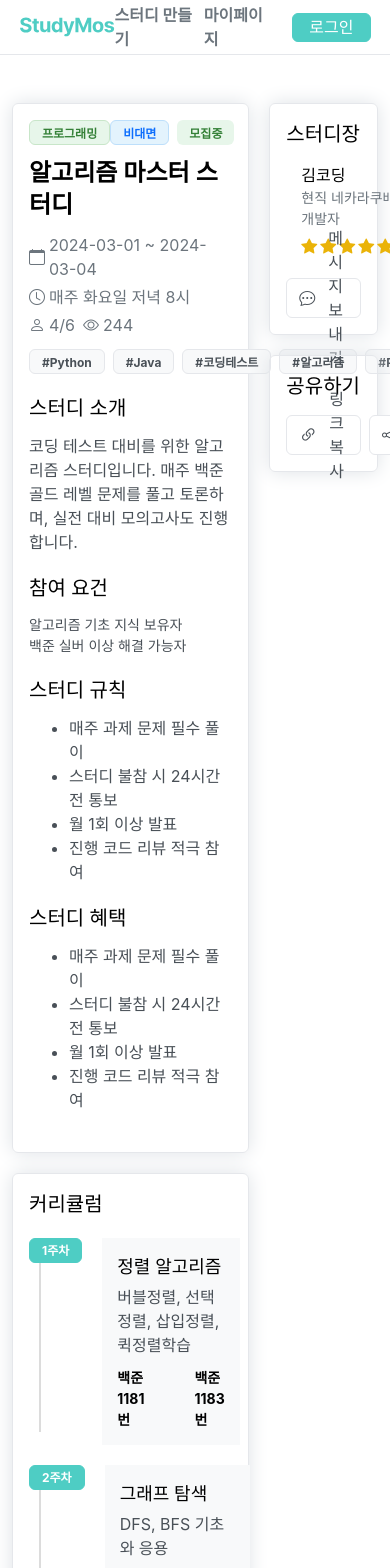
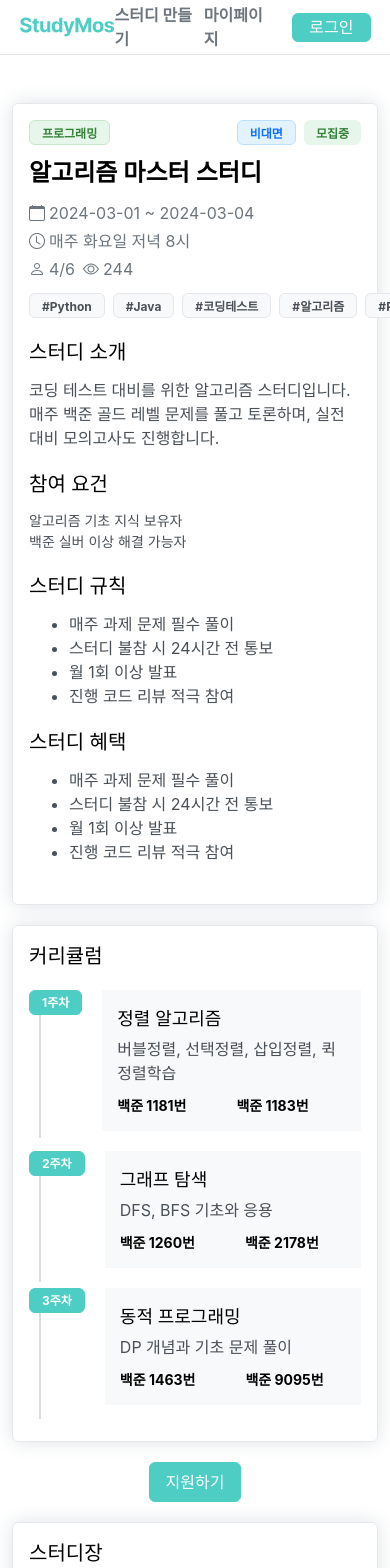
Before and after one commit to project-mos/frontend, a Next.js app: page /studies/1 in a window 390 px wide. Shown: the top 1568 px of the page. Built offline with nearby package versions, Linux system fonts and the light colour scheme.

Commit message:
💄 [Design]: studies 페이지 모바일 퍼블리싱 최적화 작업 완료

```diff
--- a/src/app/studies/[id]/page.tsx
+++ b/src/app/studies/[id]/page.tsx
@@ -10,7 +10,7 @@ const page = () => {
   return (
     <>
       <StudyDescriptionCard data={MockStudiesApiResult} />
-      <div className="col-span-4 flex flex-col gap-5">
+      <div className="order-last col-span-12 flex flex-col gap-5 tablet:order-none tablet:col-span-4">
         <StudyLeaderCard />
         <ShareCard />
       </div>
--- a/src/features/studies/components/StudyCurriculumCard.tsx
+++ b/src/features/studies/components/StudyCurriculumCard.tsx
@@ -10,7 +10,7 @@ interface CurriculumProps {
 
 const StudyCurriculumCard = () => {
   return (
-    <Card className="col-span-8 flex flex-col">
+    <Card className="col-span-12 flex  flex-col tablet:col-span-8">
       <Card.Header className="mb-[20px]">
         <Typography.SubTitle1>커리큘럼</Typography.SubTitle1>
       </Card.Header>
--- a/src/features/studies/components/StudyDescriptionCard.tsx
+++ b/src/features/studies/components/StudyDescriptionCard.tsx
@@ -11,7 +11,7 @@ import {
 
 const StudyDescriptionCard = ({ data }: StudiesDescriptionApiResult) => {
   return (
-    <Card className="col-span-8 flex flex-col gap-5 pb-10">
+    <Card className="col-span-12 flex flex-col gap-5 pb-10 tablet:col-span-8">
       <Card.Header className="flex-col gap-3">
         <div className="flex justify-between">
           <Tag.Green bold>{data.category}</Tag.Green>
--- a/src/features/studies/components/applyStudy/Apply.tsx
+++ b/src/features/studies/components/applyStudy/Apply.tsx
@@ -6,7 +6,7 @@ import ApplyFormCard from "./ApplyFormCard";
 const Apply = () => {
   const [isApplyVisible, setIsApplyVisible] = useState<boolean>(false);
   return (
-    <div className="col-span-8 flex flex-col items-center gap-5">
+    <div className="col-span-12 flex flex-col items-center gap-5 tablet:col-span-8">
       {!isApplyVisible && (
         <Button.Solid
           color="Main"
```
